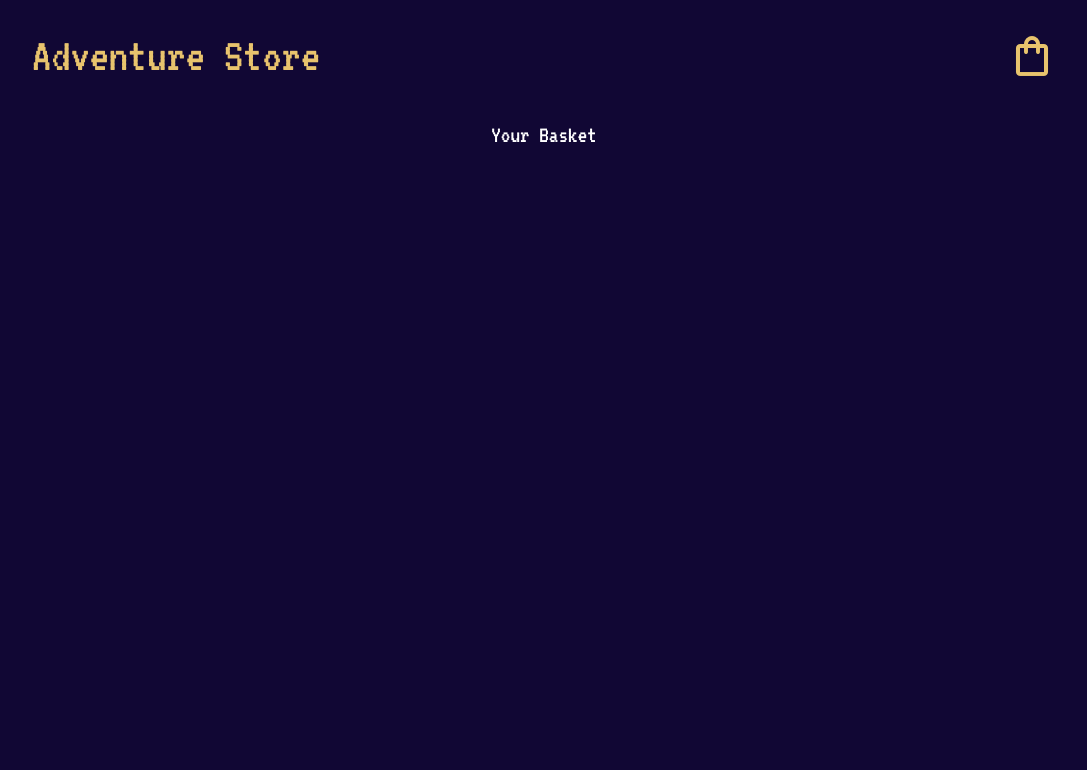
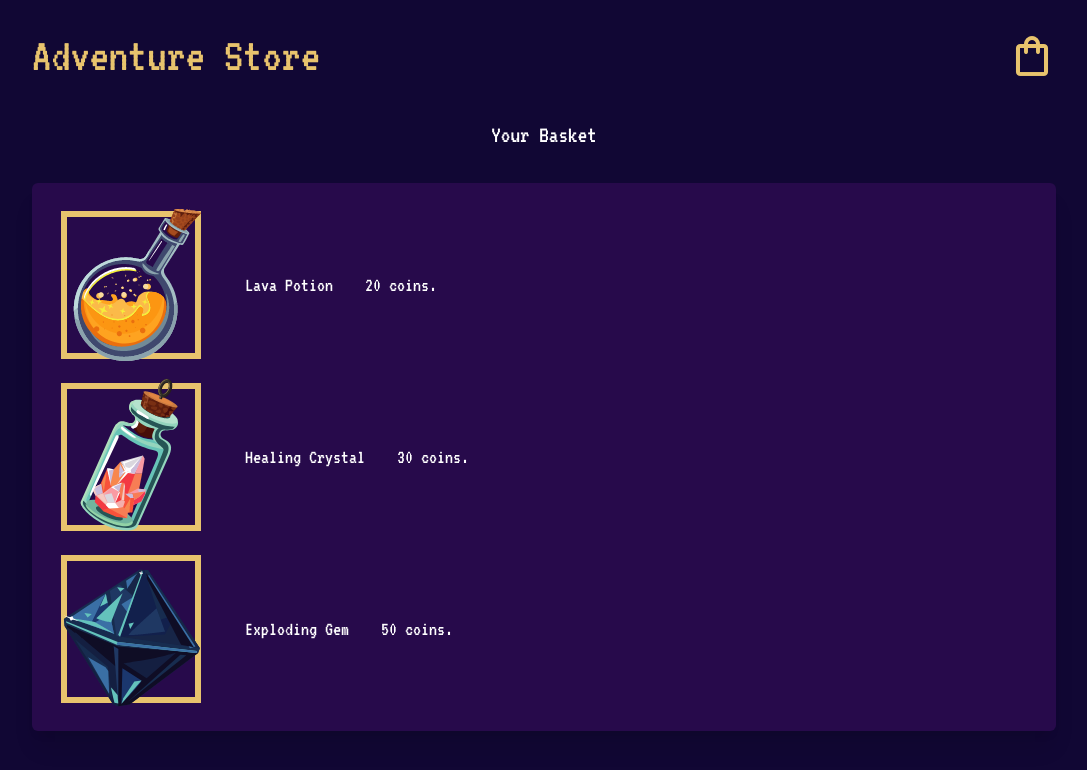
Before and after one commit to serhiipetrash/sp-shop-sample, a Nuxt app: page /cart in a window 1280 px wide. Shown: the top 770 px of the page, without its empty margins (96-1183 px from the left). Built offline with nearby package versions, Linux system fonts and the light colour scheme; data requests are answered from the project's data file.

Commit message:
get products from Basket

```diff
--- a/data/db.json
+++ b/data/db.json
@@ -1,4 +1,30 @@
 {
+  "cart": [
+    {
+      "title": "Lava Potion",
+      "price": 20,
+      "description": "Gain heat resistance for 3 minutes.",
+      "img": "/img/potion.png",
+      "id": 1,
+      "quantity": 1
+    },
+    {
+      "title": "Healing Crystal",
+      "price": 30,
+      "description": "Makes the owner immune to poison.",
+      "img": "/img/crystal.png",
+      "id": 7,
+      "quantity": 1
+    },
+    {
+      "title": "Exploding Gem",
+      "price": 50,
+      "description": "Throw at the ground to explode.",
+      "img": "/img/gem.png",
+      "id": 10,
+      "quantity": 1
+    }
+  ],
   "products": [
     {
       "title": "Lava Potion",
--- a/layouts/default.vue
+++ b/layouts/default.vue
@@ -17,6 +17,11 @@
 </template>
 
 <script setup>
+import { useCartStore } from '@/stores/cartStore';
+
+const cartStore = useCartStore()
+
+cartStore.getCart()
 
 </script>
 
--- a/pages/cart.vue
+++ b/pages/cart.vue
@@ -1,10 +1,33 @@
 <template>
   <div>
     <h2 class="text-white text-2xl text-center my-8">Your Basket</h2>
+
+    <div
+      v-if="cartStore.cart.length"
+      class="card text-white text-xl"
+    >
+    <!-- product list -->
+      <div
+        v-for="product in cartStore.cart"
+        class="flex gap-8 items-center"
+      >
+        <img :src="product.img" :alt="product.title">
+        <p class="text-white">{{product.title}}</p>
+        <p class="text-white">{{(product.price * product.quantity)}} coins.</p>
+      </div>
+    </div>
+
+    <div v-else>
+      <p class="text-white">There are no items in your basket.</p>
+    </div>
+
   </div>
 </template>
 
 <script setup>
+import { useCartStore } from '@/stores/cartStore';
+
+const cartStore = useCartStore()
 
 </script>
 
--- a/stores/cartStore.js
+++ b/stores/cartStore.js
@@ -3,5 +3,12 @@ import { defineStore } from 'pinia'
 export const useCartStore = defineStore('cart', {
   state: () => ({
     cart: [],
-  })
+  }),
+  actions: {
+    async getCart() {
+      const data = await $fetch('http://localhost:4000/cart')
+      this.cart = data
+      console.log(this.cart);
+    }
+  }
 })
```
